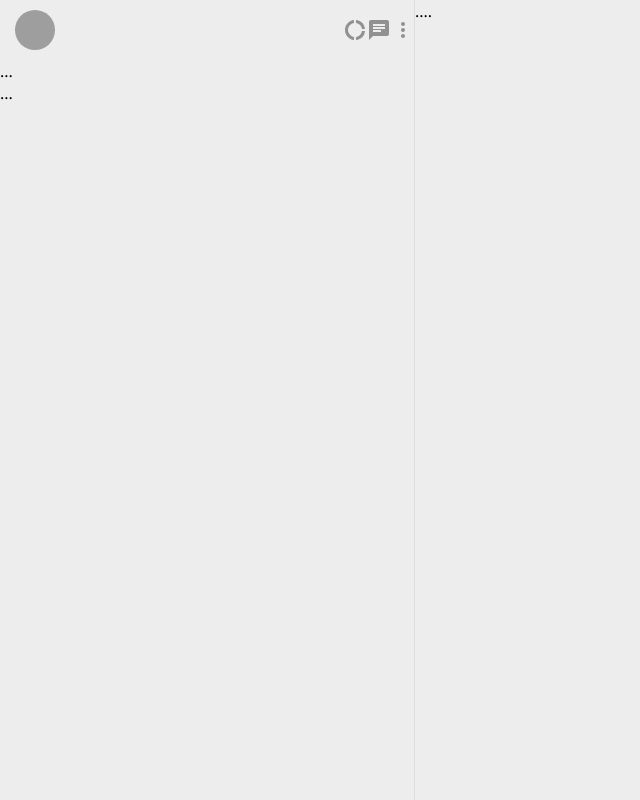
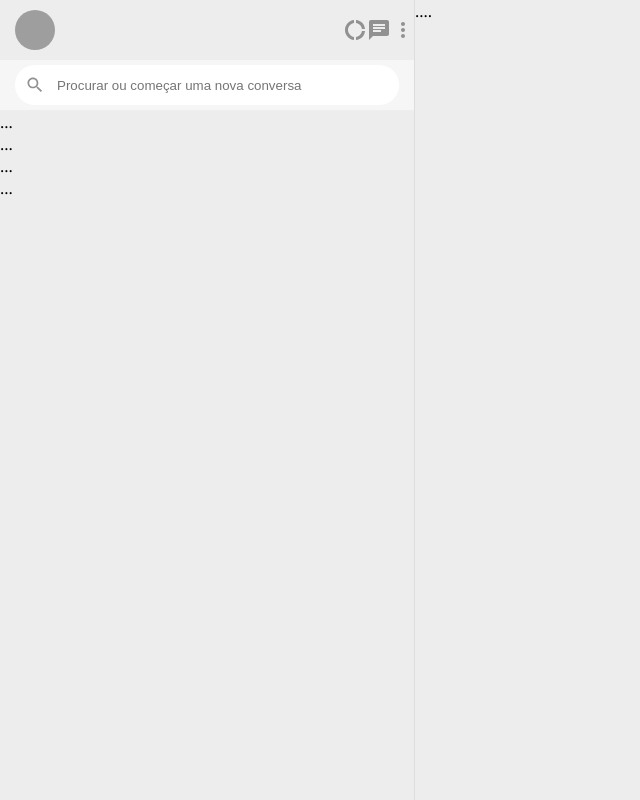
Before and after one commit to danielrocha92/Reactjs, a React (Create React App) app in the folder whatsappclone/: page / in a window 1280 px wide. Shown: the whole page, without its empty margins (0-640 px from the left). Built offline with nearby package versions, Linux system fonts and the light colour scheme; grey boxes are pictures that could not be loaded.

Commit message:
Sidebar Search

```diff
--- a/whatsappclone/src/App.css
+++ b/whatsappclone/src/App.css
@@ -44,7 +44,27 @@
     align-items: center;
     cursor: pointer;
 }
+.search {
+    background-color: #f6f6f6;
+    border-bottom: 1px solid #eee;
+    padding: 5px 15px;
 
+}
+.search--input {
+    background-color: #fff;
+    height: 40px;
+    border-radius: 20px;
+    display: flex;
+    align-items: center;
+    padding: 0 10px;
+}
+.search--input input {
+    flex: 1;
+    border: 0;
+    outline: 0;
+    background-color: transparent;
+    margin-left: 10px;
+}
 
 
 
--- a/whatsappclone/src/App.js
+++ b/whatsappclone/src/App.js
@@ -1,10 +1,17 @@
-import React from 'react';
+import React, { useState, useEffect } from 'react';
 import './App.css';
+
+import ChatListItem from './components/ChatListItem';
+
 import MoreVertIcon from "@mui/icons-material/MoreVert";
 import DonutLargeIcon from '@mui/icons-material/DonutLarge';
 import ChatIcon from '@mui/icons-material/Chat';
+import SearchIcon from '@mui/icons-material/Search';
 
 export default () => {
+
+    const [chatList, setChatList] = useState([{},{},{},{}]);
+
     return (
         <div className='app-window'>
             <div className='sidebar'>
@@ -21,11 +28,18 @@
                 </header>
 
                 <div className='search'>
-                    ...
+                    <div className='search--input'>
+                        <SearchIcon fontSize='small' style={{color: '#919191'}} />
+                        <input type='search' placeholder='Procurar ou começar uma nova conversa' />
+                    </div>
                 </div>
 
                 <div className='chatlist'>
-                    ...
+                    {chatList.map((item, key)=>(
+                        <ChatListItem
+                            key={key}
+                        />
+                    ))}
                 </div>
 
             </div>
--- /dev/null
+++ b/whatsappclone/src/components/ChatListItem.js
@@ -0,0 +1,8 @@
+import React from 'react';
+import './ChatListItem.css';
+
+export default () => {
+    return (
+        <div>...</div>
+    );
+}
```
Also changed, not shown: whatsappclone/src/components/ChatListItem.css (added).
